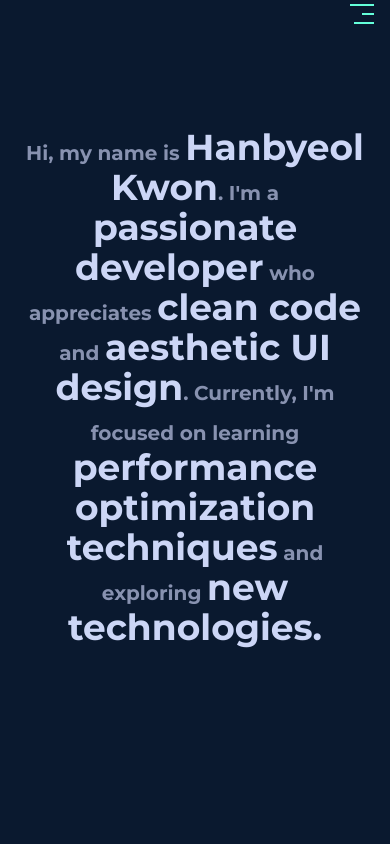
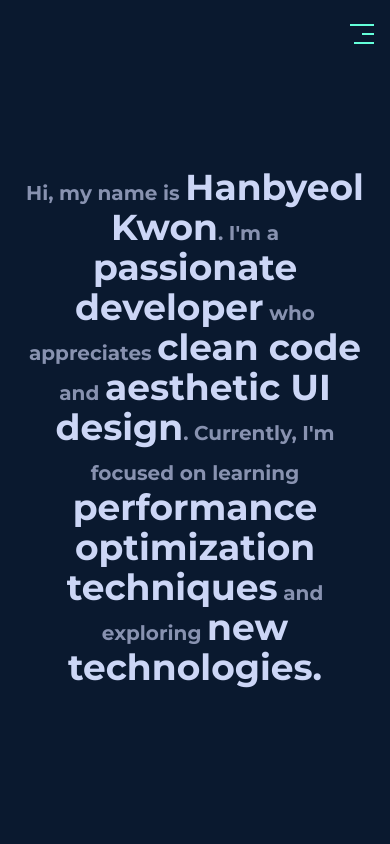
Before and after one commit to bieeeee/hanbyeol-v2, a Next.js app: page / in a window 390 px wide. Shown: the top 844 px of the page. Built offline with nearby package versions, Linux system fonts and the light colour scheme.

Commit message:
Applied my to hamburger navbar

```diff
--- a/components/Navbar.tsx
+++ b/components/Navbar.tsx
@@ -32,7 +32,7 @@ const Navbar = () => {
             ))}
           </ul>
         </div>
-        <div className='w-6 h-5 flex flex-col justify-between items-center mdl:hidden text-4xl text-textGreen cursor-pointer overflow-hidden group ml-auto'>
+        <div className='w-6 h-5 flex flex-col justify-between items-center mdl:hidden text-4xl text-textGreen cursor-pointer overflow-hidden group ml-auto my-5'>
           <span className='w-full h-[2px] bg-textGreen inline-flex transform group-hover:translate-x-2 transition-all ease-in-out duration-300'></span>
           <span className='w-full h-[2px] bg-textGreen inline-flex transform translate-x-3 group-hover:translate-x-0 transition-all ease-in-out duration-300'></span>
           <span className='w-full h-[2px] bg-textGreen inline-flex transform translate-x-1 group-hover:translate-x-3 transition-all ease-in-out duration-300'></span>
```
